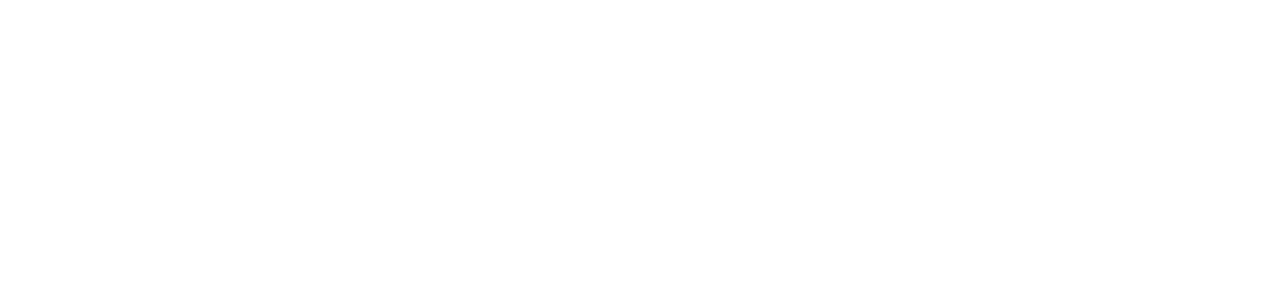
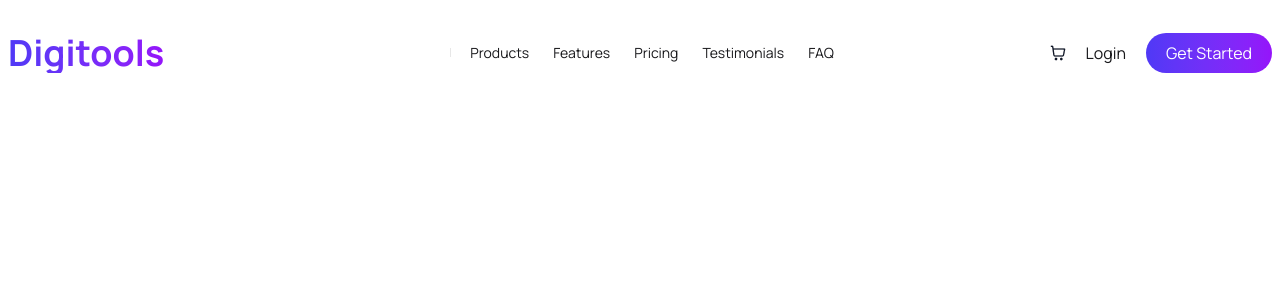
Before and after one commit to mdmarufhossain1103-ship-it/Assignment-6, a React (Vite) app: page / in a window 1280 px wide. Shown: the top 300 px of the page. Built offline with nearby package versions, Linux system fonts and the light colour scheme.

Commit message:
Added navbar

```diff
--- a/src/App.jsx
+++ b/src/App.jsx
@@ -1,5 +1,5 @@
 import './App.css'
-// import Navbar from './Components/navbar/Navbar'
+import Navbar from './Components/navbar/Navbar'
 // import Hero from './Components/hero/Hero'
 // import User from './Components/user/User'
 // import Tools from './Components/tools/Tools'
@@ -20,8 +20,8 @@
   // const [cart,setCart]=useState([]);
   return (
     <>
-    {/* <Navbar></Navbar>
-    <Hero></Hero>
+    <Navbar></Navbar>
+    {/* <Hero></Hero>
     <User></User>
     <Suspense fallback={<p>Data is loading</p>}>
       <Tools modelPromise={modelPromise} cart={cart} setCart={setCart}></Tools>
--- a/src/Components/navbar/Navbar.jsx
+++ b/src/Components/navbar/Navbar.jsx
@@ -1,53 +1,53 @@
-// import React from 'react';
-// import cartImg from '../../assets/products/shopping-cart.png'
+import React from 'react';
+import cartImg from '../../assets/products/shopping-cart.png'
 
-// const Navbar = () => {
-//     return (
-//         <div className='flex flex-col justify-around items-center py-5'>
-//             <div className="navbar bg-base-100 ">
-//   <div className="navbar-start">
-//     <div className="dropdown">
-//       <div tabIndex={0} role="button" className="btn btn-ghost lg:hidden">
-//         <svg xmlns="http://www.w3.org/2000/svg" className="h-5 w-5" fill="none" viewBox="0 0 24 24" stroke="currentColor"> <path strokeLinecap="round" strokeLinejoin="round" strokeWidth="2" d="M4 6h16M4 12h8m-8 6h16" /> </svg>
-//       </div>
-//       <ul
-//         tabIndex="-1"
-//         className="menu menu-sm dropdown-content bg-base-100 rounded-box z-1 mt-3 w-52 p-2 shadow">
-//         <li>
-//           <a>Parent</a>
-//           <ul className="p-2">
-//              <li><a>Products</a></li>
-//             <li><a>Features</a></li>
-//             <li><a>Pricing</a></li>
-//             <li><a>Testimonials</a></li>
-//             <li><a>FAQ</a></li>
-//           </ul>
-//         </li>
-//       </ul>
-//     </div>
-//     <a className="text-4xl font-bold text-transparent bg-clip-text bg-linear-to-r from-[#4F39F6] to-[#9514FA] overflow-hidden">Digitools</a>
-//   </div>
-//   <div className="navbar-center hidden lg:flex">
-//     <ul className="menu menu-horizontal px-1">
-//       <li>
-//           <ul className="flex">
-//             <li><a>Products</a></li>
-//             <li><a>Features</a></li>
-//             <li><a>Pricing</a></li>
-//             <li><a>Testimonials</a></li>
-//             <li><a>FAQ</a></li>
-//           </ul>
-//       </li>
-//     </ul>
-//   </div>
-//   <div className="navbar-end flex gap-5">
-//     <img src={cartImg} alt="" />
-//     <p>Login</p>
-//     <a className=" text-white bg-linear-to-r from-[#4F39F6] to-[#9514FA] px-5 py-2 rounded-full">Get Started</a>
-//   </div>
-// </div>
-//         </div>
-//     );
-// };
+const Navbar = () => {
+    return (
+        <div className='flex flex-col justify-around items-center py-5'>
+            <div className="navbar bg-base-100 ">
+  <div className="navbar-start">
+    <div className="dropdown">
+      <div tabIndex={0} role="button" className="btn btn-ghost lg:hidden">
+        <svg xmlns="http://www.w3.org/2000/svg" className="h-5 w-5" fill="none" viewBox="0 0 24 24" stroke="currentColor"> <path strokeLinecap="round" strokeLinejoin="round" strokeWidth="2" d="M4 6h16M4 12h8m-8 6h16" /> </svg>
+      </div>
+      <ul
+        tabIndex="-1"
+        className="menu menu-sm dropdown-content bg-base-100 rounded-box z-1 mt-3 w-52 p-2 shadow">
+        <li>
+          <a>Parent</a>
+          <ul className="p-2">
+             <li><a>Products</a></li>
+            <li><a>Features</a></li>
+            <li><a>Pricing</a></li>
+            <li><a>Testimonials</a></li>
+            <li><a>FAQ</a></li>
+          </ul>
+        </li>
+      </ul>
+    </div>
+    <a className="text-4xl font-bold text-transparent bg-clip-text bg-linear-to-r from-[#4F39F6] to-[#9514FA] overflow-hidden">Digitools</a>
+  </div>
+  <div className="navbar-center hidden lg:flex">
+    <ul className="menu menu-horizontal px-1">
+      <li>
+          <ul className="flex">
+            <li><a>Products</a></li>
+            <li><a>Features</a></li>
+            <li><a>Pricing</a></li>
+            <li><a>Testimonials</a></li>
+            <li><a>FAQ</a></li>
+          </ul>
+      </li>
+    </ul>
+  </div>
+  <div className="navbar-end flex gap-5">
+    <img src={cartImg} alt="" />
+    <p>Login</p>
+    <a className=" text-white bg-linear-to-r from-[#4F39F6] to-[#9514FA] px-5 py-2 rounded-full">Get Started</a>
+  </div>
+</div>
+        </div>
+    );
+};
 
-// export default Navbar;
+export default Navbar;
```
